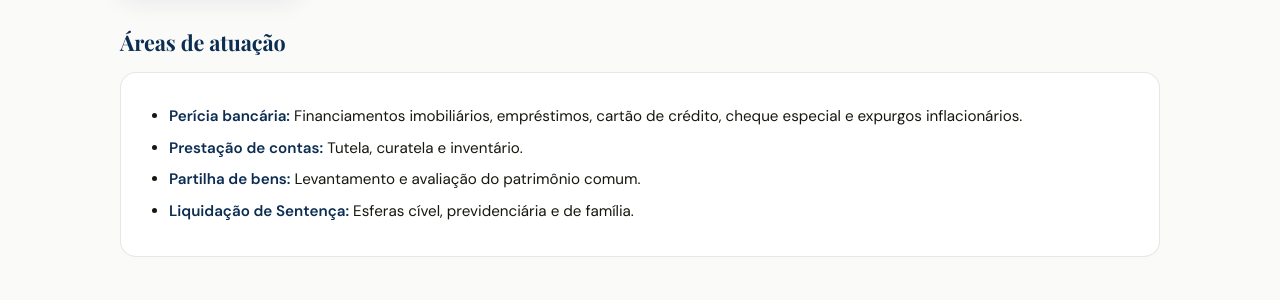
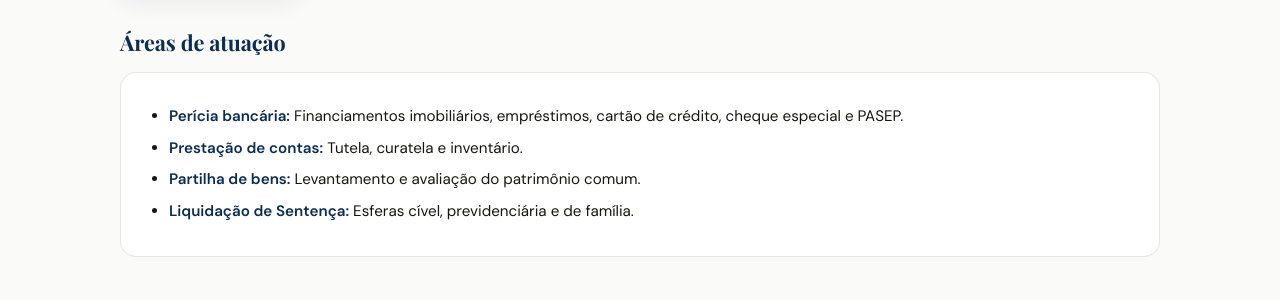
Before and after one commit to peritorenatocosta/peritorenatocosta.github.io, a Jekyll site: the page built from index.md, in a window 1280 px wide. Shown: the part 353-653 px from the top of the page. Built offline with Jekyll 4.4.1, drawn with Linux system fonts in a browser that asks for light colours.

Commit message:
Update index.md

```diff
--- a/index.md
+++ b/index.md
@@ -25,7 +25,7 @@ description: "Renato Costa, Perito Contábil Judicial e Extrajudicial. Autoridad
   <h2>Áreas de atuação</h2>
   <div class="card">
     <ul class="list">
-      <li><strong>Perícia bancária:</strong> Financiamentos imobiliários, empréstimos, cartão de crédito, cheque especial e expurgos inflacionários.</li>
+      <li><strong>Perícia bancária:</strong> Financiamentos imobiliários, empréstimos, cartão de crédito, cheque especial e PASEP.</li>
       <li><strong>Prestação de contas:</strong> Tutela, curatela e inventário.</li>
       <li><strong>Partilha de bens:</strong> Levantamento e avaliação do patrimônio comum.</li>
       <li><strong>Liquidação de Sentença:</strong> Esferas cível, previdenciária e de família.</li>
```
